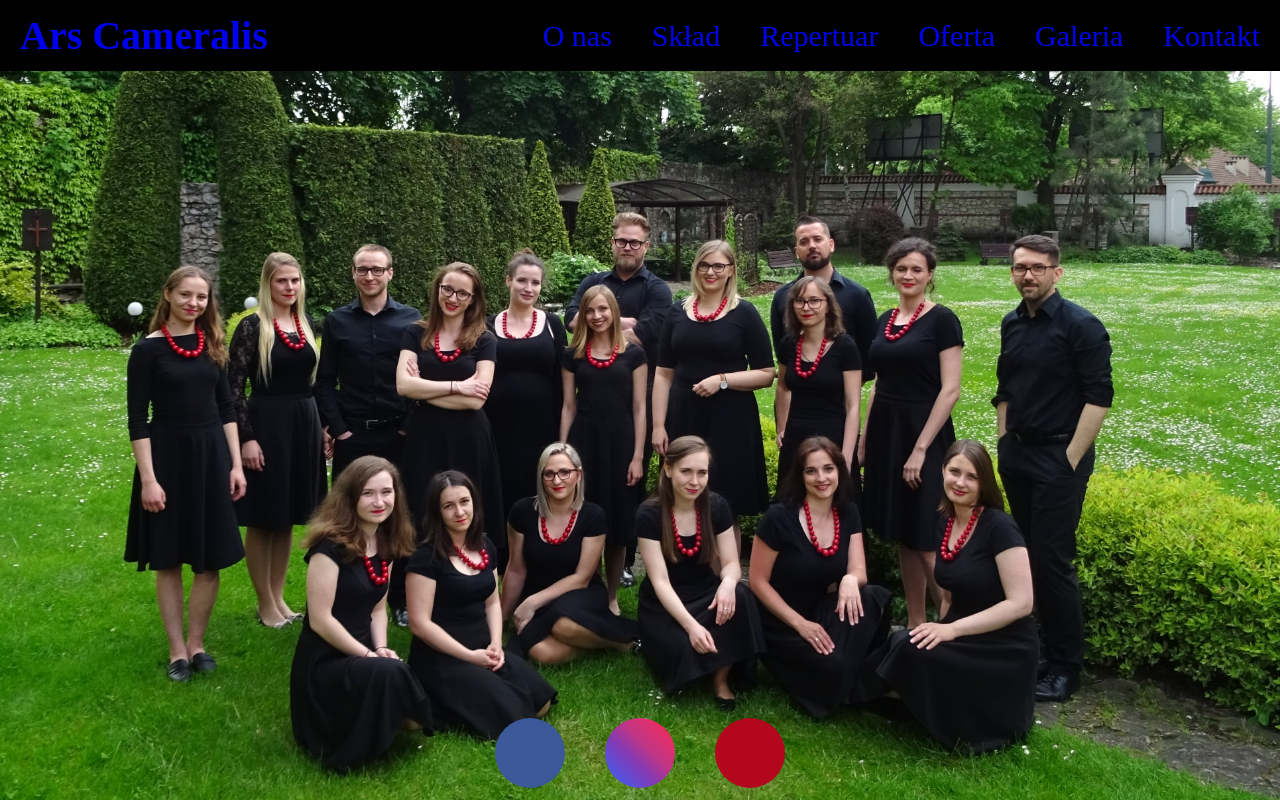
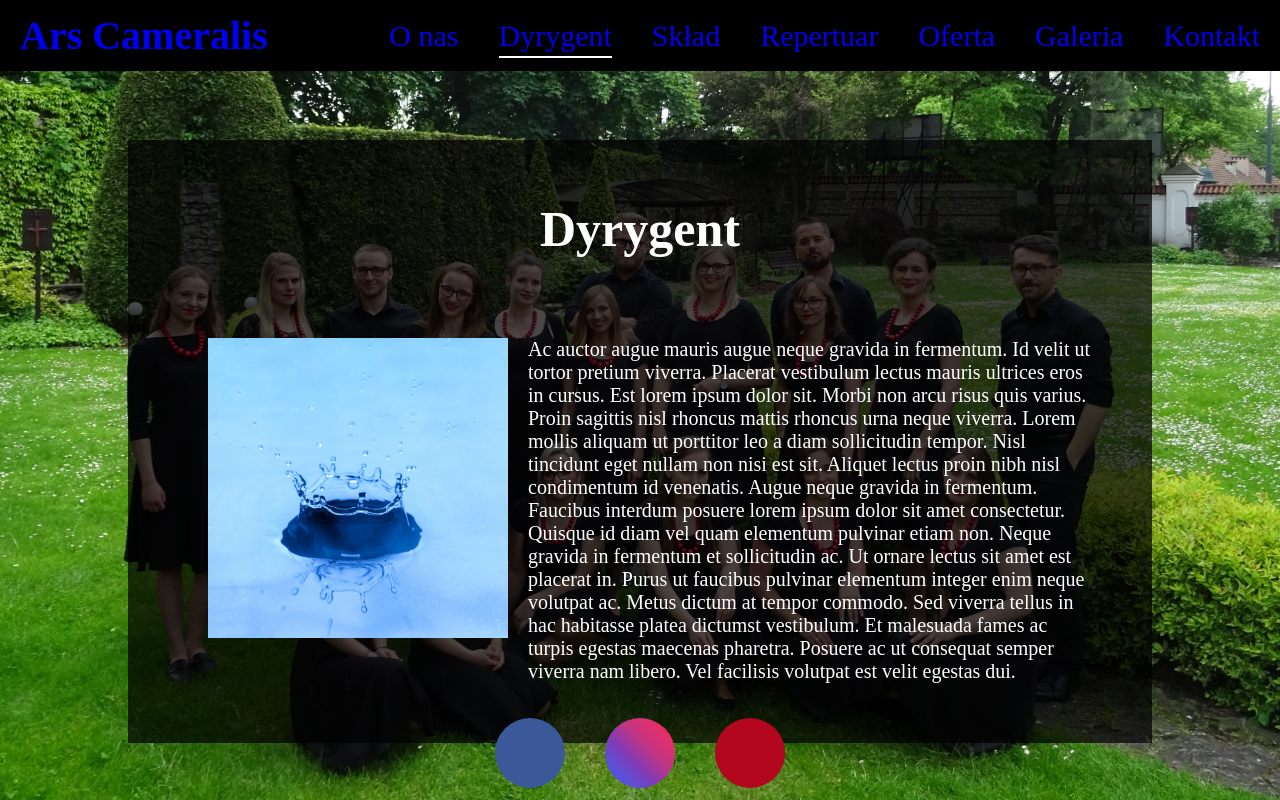
Before and after one commit to piotr-rajtar/ars-cameralis, a Vue app: page /conductor in a window 1280 px wide. Built offline with nearby package versions, Linux system fonts and the light colour scheme; some icons are missing.

Commit message:
Add Conductor view

```diff
--- /dev/null
+++ b/src/components/conductor/Conductor.vue
@@ -0,0 +1,89 @@
+<template>
+  <div :class="style.container">
+    <div :class="style.conductor">
+      <h1 :class="style.header">Dyrygent</h1>
+      <div :class="style.conductorItemContainer">
+        <div :class="style.conductorPhotoContainer">
+          <img :class="style.image" src="../../assets/placeholder.jpg" />
+        </div>
+        <p :class="style.description">{{ conductorDescription }}</p>
+      </div>
+    </div>
+  </div>
+</template>
+
+<script lang="ts">
+import { Component, Vue } from 'vue-property-decorator';
+import { conductor, conductorDescription } from './conductorData';
+import { Member } from '../../typings';
+
+@Component({})
+export default class Conductor extends Vue {
+  conductor: Member = conductor;
+  conductorDescription: string = conductorDescription;
+}
+</script>
+
+<style lang="scss" module="style">
+@import '../../scss/variables.scss';
+@import '../../scss/mixins.scss';
+@import '../../scss/media.scss';
+
+.container {
+  @include flex-centered;
+}
+
+.conductor {
+  margin-top: 35 * $spacing-unit;
+  padding: 15 * $spacing-unit;
+  width: 80%;
+  max-height: 80vh;
+  background: $overlay;
+  color: $secondary-color;
+
+  @include screen-medium {
+    padding: 5 * $spacing-unit;
+    max-height: 70vh;
+    overflow-y: scroll;
+  }
+}
+
+.header {
+  text-align: center;
+  font-size: $font-size-title;
+  margin-bottom: 15 * $spacing-unit;
+
+  @include screen-medium {
+    margin-bottom: 5 * $spacing-unit;
+  }
+}
+
+.conductorItemContainer {
+  display: flex;
+  justify-content: space-between;
+
+  @include screen-medium {
+    flex-direction: column;
+    align-items: center;
+  }
+}
+
+.conductorPhotoContainer {
+  width: 300px;
+  height: 300px;
+  margin: 5 * $spacing-unit;
+  border: none;
+  display: inline-block;
+}
+
+.description {
+  flex: 50%;
+  margin-top: 5 * $spacing-unit;
+  font-size: $font-size-paragraph;
+}
+
+.image {
+  width: 100%;
+  height: 100%;
+}
+</style>
--- /dev/null
+++ b/src/components/conductor/conductorData.ts
@@ -0,0 +1,9 @@
+import { Member } from '../../typings';
+
+export const conductor: Member = {
+  name: 'Dyrygent',
+  image: '../../assets/placeholder.jpg',
+};
+
+export const conductorDescription: string =
+  'Ac auctor augue mauris augue neque gravida in fermentum. Id velit ut tortor pretium viverra. Placerat vestibulum lectus mauris ultrices eros in cursus. Est lorem ipsum dolor sit. Morbi non arcu risus quis varius. Proin sagittis nisl rhoncus mattis rhoncus urna neque viverra. Lorem mollis aliquam ut porttitor leo a diam sollicitudin tempor. Nisl tincidunt eget nullam non nisi est sit. Aliquet lectus proin nibh nisl condimentum id venenatis. Augue neque gravida in fermentum. Faucibus interdum posuere lorem ipsum dolor sit amet consectetur. Quisque id diam vel quam elementum pulvinar etiam non. Neque gravida in fermentum et sollicitudin ac. Ut ornare lectus sit amet est placerat in. Purus ut faucibus pulvinar elementum integer enim neque volutpat ac. Metus dictum at tempor commodo. Sed viverra tellus in hac habitasse platea dictumst vestibulum. Et malesuada fames ac turpis egestas maecenas pharetra. Posuere ac ut consequat semper viverra nam libero. Vel facilisis volutpat est velit egestas dui.';
--- a/src/components/navigation/menuData.ts
+++ b/src/components/navigation/menuData.ts
@@ -4,6 +4,10 @@ export const menuItems: LinkListItemI[] = [
   {
     name: 'O nas',
     link: '/about',
+  },
+  {
+    name: 'Dyrygent',
+    link: '/conductor',
   },
   {
     name: 'Skład',
--- a/src/router/index.ts
+++ b/src/router/index.ts
@@ -2,6 +2,7 @@ import Vue from 'vue';
 import VueRouter, { RouteConfig } from 'vue-router';
 import Homepage from '../components/homepage/Homepage.vue';
 import About from '../components/about/About.vue';
+import Conductor from '../components/conductor/Conductor.vue';
 import Members from '../components/members/Members.vue';
 import Repertoir from '../components/repertoir/Repertoir.vue';
 import Offer from '../components/offer/Offer.vue';
@@ -20,6 +21,11 @@ const routes: Array<RouteConfig> = [
     path: '/about',
     name: 'About',
     component: About,
+  },
+  {
+    path: '/conductor',
+    name: 'Conductor',
+    component: Conductor,
   },
   {
     path: '/members',
--- a/src/typings.ts
+++ b/src/typings.ts
@@ -2,3 +2,8 @@ export interface LinkListItemI {
   name: string;
   link: string;
 }
+
+export interface Member {
+  name: string;
+  image: string;
+}
```
Also changed, not shown: src/assets/placeholder.jpg (added).
